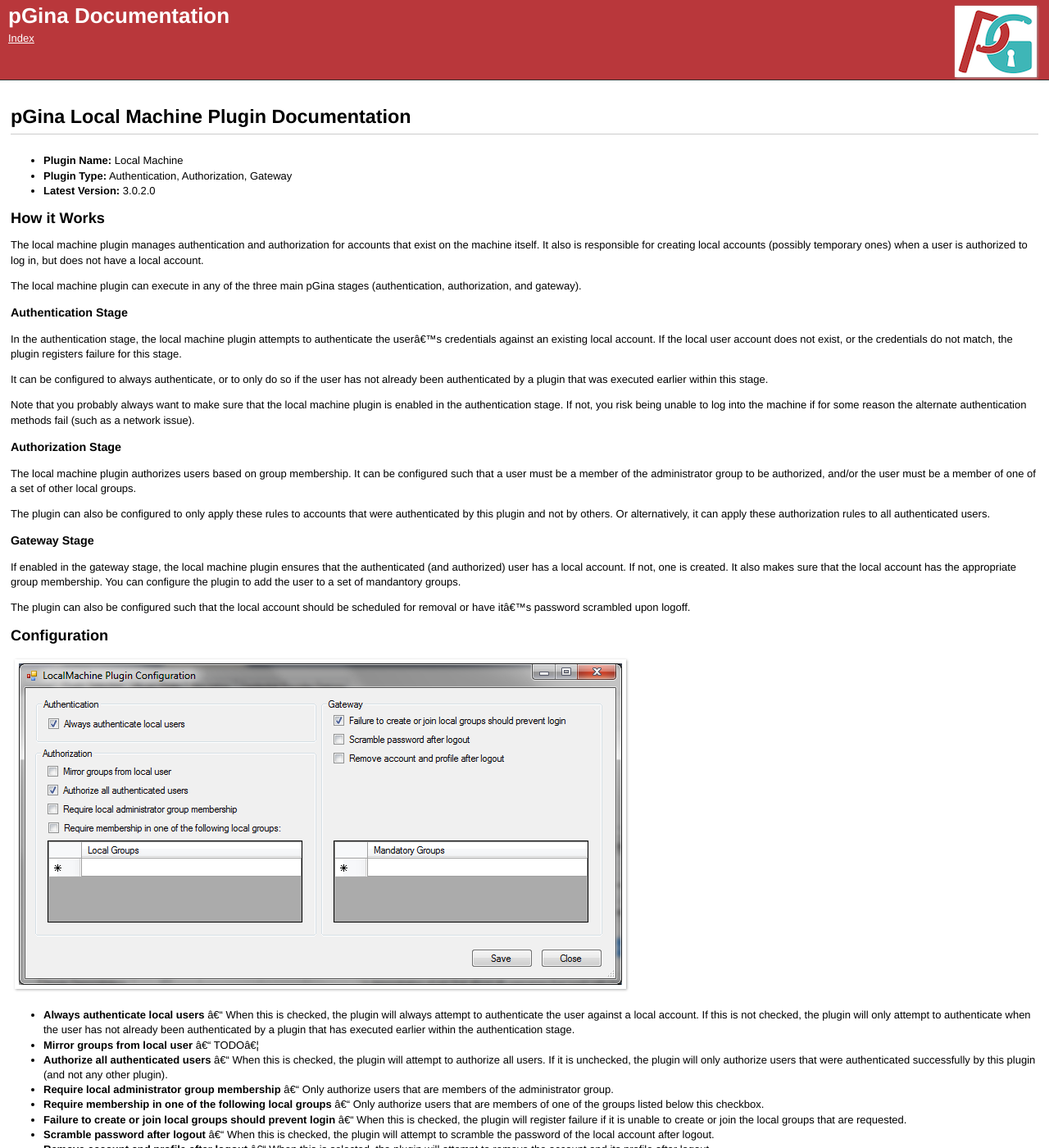
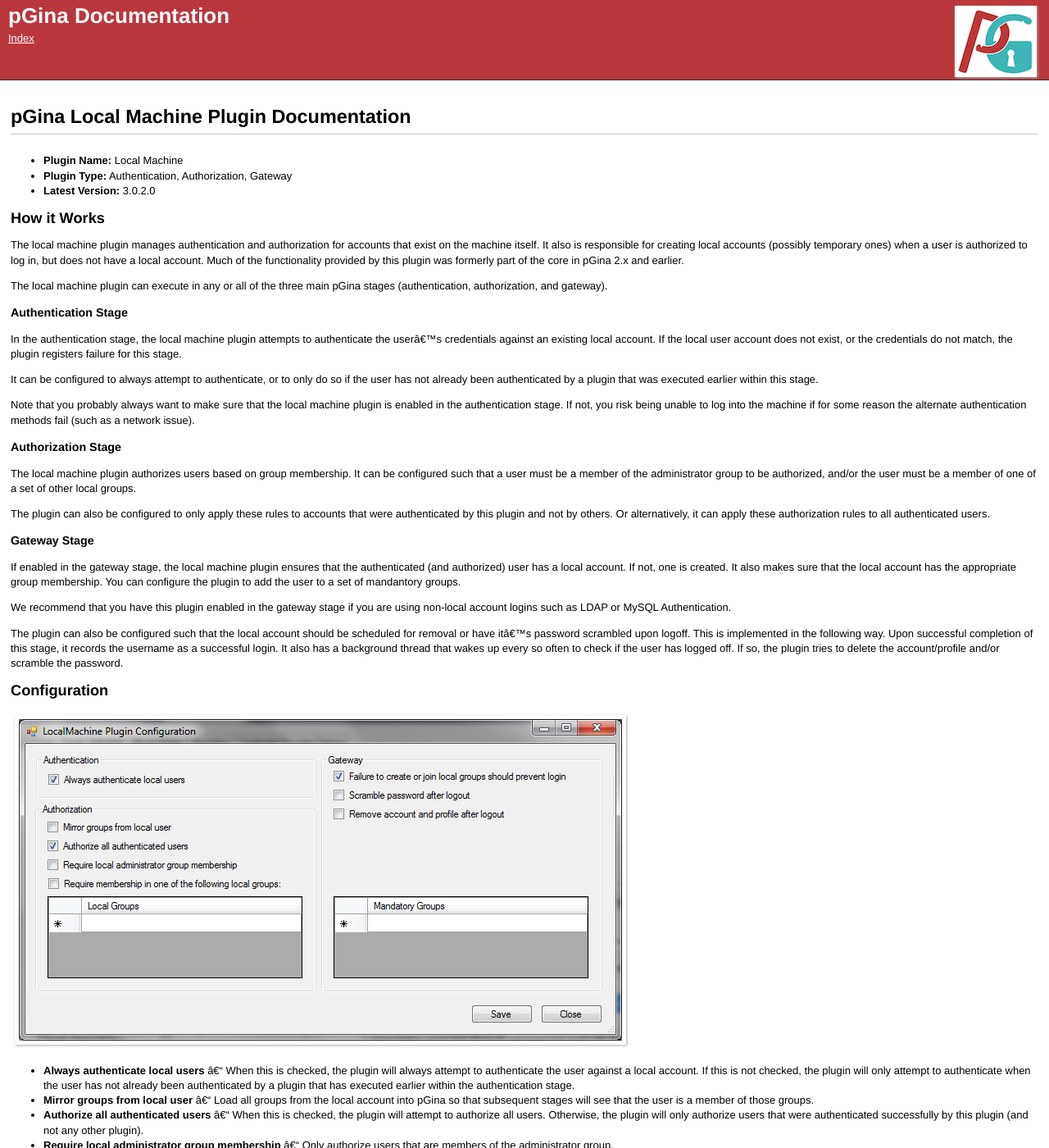
Before and after one commit to pgina/docs, a Jekyll site: the page built from local_machine.md, in a window 1280 px wide and 1400 px high. Shown: the whole window at 82% size. Built offline with Jekyll 4.4.1, drawn with Linux system fonts in a browser that asks for light colours.

Commit message:
Update plugin docs.

```diff
--- a/local_machine.md
+++ b/local_machine.md
@@ -16,28 +16,29 @@
 The local machine plugin manages authentication and authorization for accounts
 that exist on the machine itself.  It also is responsible for creating local
 accounts (possibly temporary ones) when a user is authorized to log in, but
-does not have a local account.
+does not have a local account.  Much of the functionality provided by this
+plugin was formerly part of the core in pGina 2.x and earlier.
 
-The local machine plugin can execute in any of the three main pGina stages
+The local machine plugin can execute in any or all of the three main pGina stages
 (authentication, authorization, and gateway).
 
-<h3>Authentication Stage</h3>
+### Authentication Stage
 
 In the authentication stage, the local machine plugin attempts to authenticate
 the user's credentials against an existing local account.  If the local user
 account does not exist, or the credentials do not match, the
 plugin registers failure for this stage.
 
-It can be configured
-to always authenticate, or to only do so if the user has not already
-been authenticated by a plugin that was executed earlier within this stage.
+It can be configured to always attempt to authenticate, or to only do so
+if the user has not already been authenticated by a plugin that was
+executed earlier within this stage.
 
 Note that you probably always want to make sure that the local machine plugin
 is enabled in the authentication stage.  If not, you risk being unable to
 log into the machine if for some reason the alternate authentication methods
 fail (such as a network issue).
 
-<h3>Authorization Stage</h3>
+### Authorization Stage
 
 The local machine plugin authorizes users based on group membership.  It can be
 configured such that a user must be a member of the administrator group to be
@@ -48,15 +49,22 @@
 were authenticated by this plugin and not by others.  Or alternatively, it can
 apply these authorization rules to all authenticated users.
 
-<h3>Gateway Stage</h3>
+### Gateway Stage
 
 If enabled in the gateway stage, the local machine plugin ensures that the
 authenticated (and authorized) user has a local account.  If not, one is created.
 It also makes sure that the local account has the appropriate group membership.
 You can configure the plugin to add the user to a set of mandantory groups.
 
+We recommend that you have this plugin enabled in the gateway stage if you are using
+non-local account logins such as LDAP or MySQL Authentication.
+
 The plugin can also be configured such that the local account should be scheduled
-for removal or have it's password scrambled upon logoff.
+for removal or have it's password scrambled upon logoff.  This is implemented in the
+following way.  Upon successful completion of this stage, it records the username
+as a successful login.  It also has a background thread that wakes up every so often to
+check if the user has logged off.  If so, the plugin tries to delete the
+account/profile and/or scramble the password.
 
 Configuration
 --------------------
@@ -67,9 +75,10 @@
 attempt to authenticate the user against a local account.  If this is not checked,
 the plugin will only attempt to authenticate when the user has not already been
 authenticated by a plugin that has executed earlier within the authentication stage.
-* **Mirror groups from local user** -- TODO...
+* **Mirror groups from local user** -- Load all groups from the local account into
+pGina so that subsequent stages will see that the user is a member of those groups.
 * **Authorize all authenticated users** -- When this is checked, the plugin will
-attempt to authorize all users.  If it is unchecked, the plugin will only authorize
+attempt to authorize all users.  Otherwise, the plugin will only authorize
 users that were authenticated successfully by this plugin (and not any other plugin).
 * **Require local administrator group membership** -- Only authorize users that are
 members of the administrator group.
```
Also changed, not shown: ldap.md (+7 -0 lines), mysql_auth.md (+7 -0 lines), session_limit.md (+18 -0 lines), single_user.md (+28 -0 lines), images/session_limit_config.png (added), images/single_user_config.png (added).
